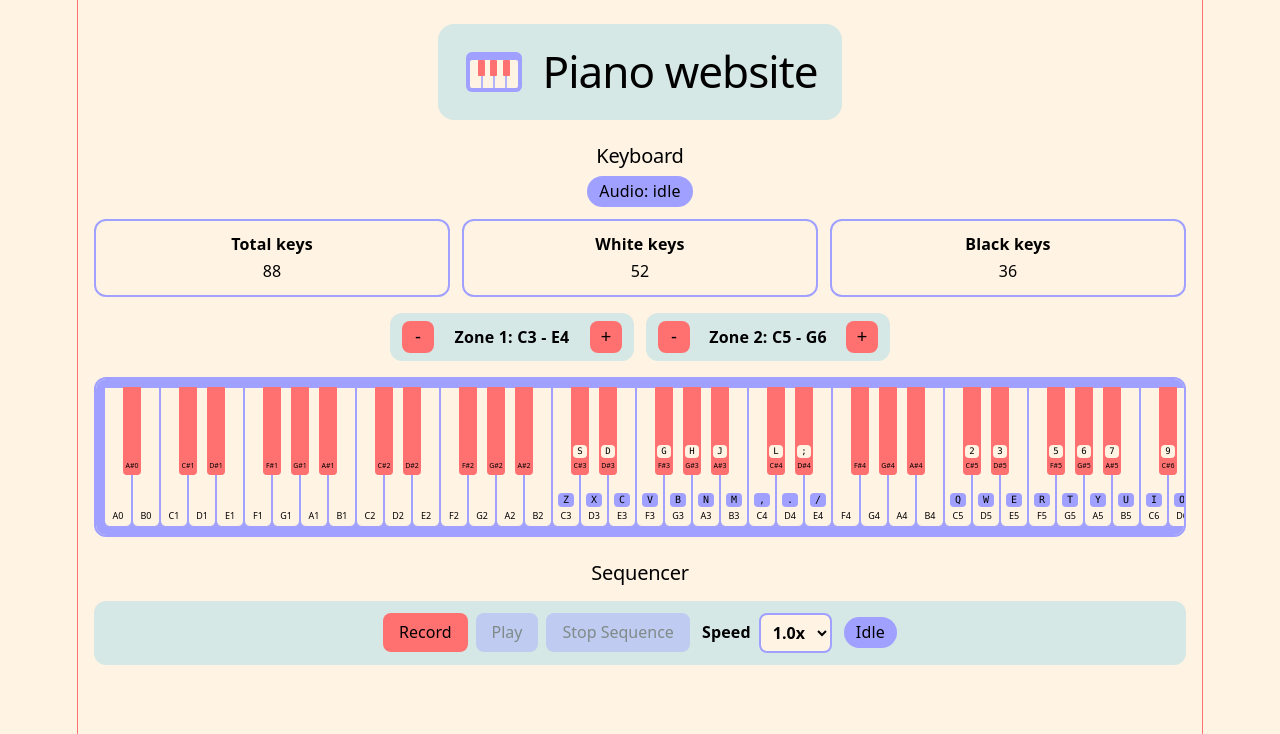
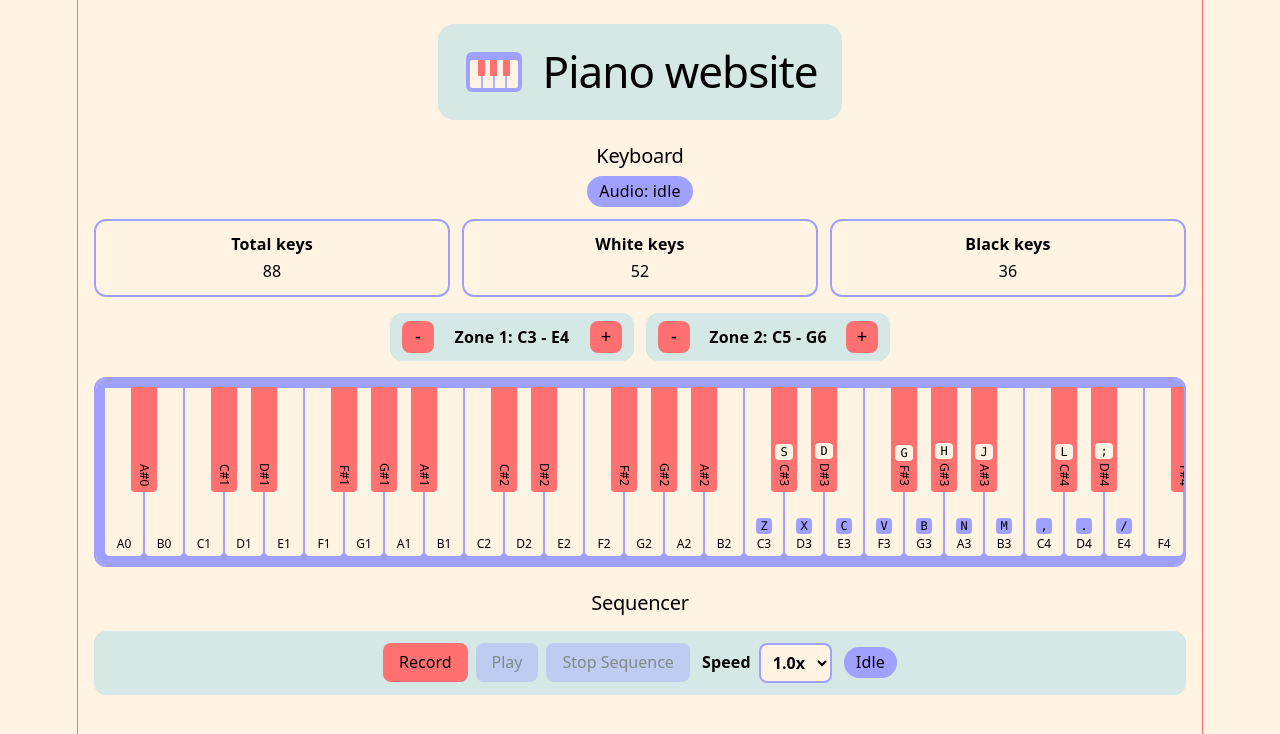
Before and after one commit to irvine-qn/MSIS207.R12.CTTT.1_24521511_Nguyen-Thi-Ngoc-Quynh, a React (Vite) app in the folder Lab_3/Exercise/Ex_2/my-piano/: page / in a window 1280 px wide. Shown: the top 734 px of the page. Built offline with nearby package versions, Linux system fonts and the light colour scheme.

Commit message:
feat: update HTML metadata, enhance CSS styles, and improve accessibility features

```diff
--- a/Lab_3/Exercise/Ex_2/my-piano/index.html
+++ b/Lab_3/Exercise/Ex_2/my-piano/index.html
@@ -4,7 +4,11 @@
     <meta charset="UTF-8" />
     <link rel="icon" type="image/svg+xml" href="/favicon.svg" />
     <meta name="viewport" content="width=device-width, initial-scale=1.0" />
-    <title>my-piano</title>
+    <meta
+      name="description"
+      content="88-key polyphonic piano synthesizer with recording and variable-speed replay."
+    />
+    <title>Piano website</title>
   </head>
   <body>
     <div id="root"></div>
--- a/Lab_3/Exercise/Ex_2/my-piano/src/components/Keyboard.module.css
+++ b/Lab_3/Exercise/Ex_2/my-piano/src/components/Keyboard.module.css
@@ -1,8 +1,8 @@
 .scroll {
-  --white-key-width: 28px;
-  --white-key-height: 140px;
-  --black-key-width: 18px;
-  --black-key-height: 88px;
+  --white-key-width: 40px;
+  --white-key-height: 170px;
+  --black-key-width: 26px;
+  --black-key-height: 105px;
 
   width: 100%;
   margin-top: 16px;
--- a/Lab_3/Exercise/Ex_2/my-piano/src/components/PianoKey.jsx
+++ b/Lab_3/Exercise/Ex_2/my-piano/src/components/PianoKey.jsx
@@ -21,7 +21,6 @@ function PianoKey({
     <button
       type="button"
       className={className}
-      aria-label={`${noteName}, MIDI ${midi}, ${freqHz.toFixed(2)} Hz${shortcut ? `, key ${shortcut}` : ""}`}
       aria-pressed={isPressed}
       onPointerDown={() => onPress?.(midi)}
       onPointerUp={() => onRelease?.(midi)}
@@ -29,6 +28,9 @@ function PianoKey({
     >
       {shortcut && <kbd className={styles.shortcut}>{shortcut}</kbd>}
       <span className={styles.note}>{noteName}</span>
+      <span className={styles.srOnly}>
+        , MIDI {midi}, {freqHz.toFixed(2)} Hz
+      </span>
     </button>
   );
 }
--- a/Lab_3/Exercise/Ex_2/my-piano/src/components/PianoKey.module.css
+++ b/Lab_3/Exercise/Ex_2/my-piano/src/components/PianoKey.module.css
@@ -49,12 +49,13 @@
 }
 
 .note {
-  font-size: 9px;
+  font-size: 12px;
   color: var(--text);
 }
 
 .black .note {
-  font-size: 7px;
+  font-size: 12px;
+  writing-mode: vertical-rl;
   color: var(--text);
 }
 
@@ -63,14 +64,23 @@
   padding: 2px;
   border-radius: 4px;
   font-family: var(--mono);
-  font-size: 10px;
+  font-size: 12px;
   color: var(--text);
   background: var(--color-primary);
 }
 
 .black .shortcut {
-  min-width: 14px;
-  font-size: 9px;
+  min-width: 18px;
+  font-size: 12px;
   color: var(--text);
   background: var(--color-surface);
 }
+
+.srOnly {
+  position: absolute;
+  width: 1px;
+  height: 1px;
+  overflow: hidden;
+  clip-path: inset(50%);
+  white-space: nowrap;
+}
--- a/Lab_3/Exercise/Ex_2/my-piano/src/components/SequencerControls.module.css
+++ b/Lab_3/Exercise/Ex_2/my-piano/src/components/SequencerControls.module.css
@@ -64,6 +64,7 @@
   border: 2px solid var(--color-primary);
   border-radius: 8px;
   font: inherit;
+  color: var(--text);
   background: var(--color-surface);
 }
 
```
